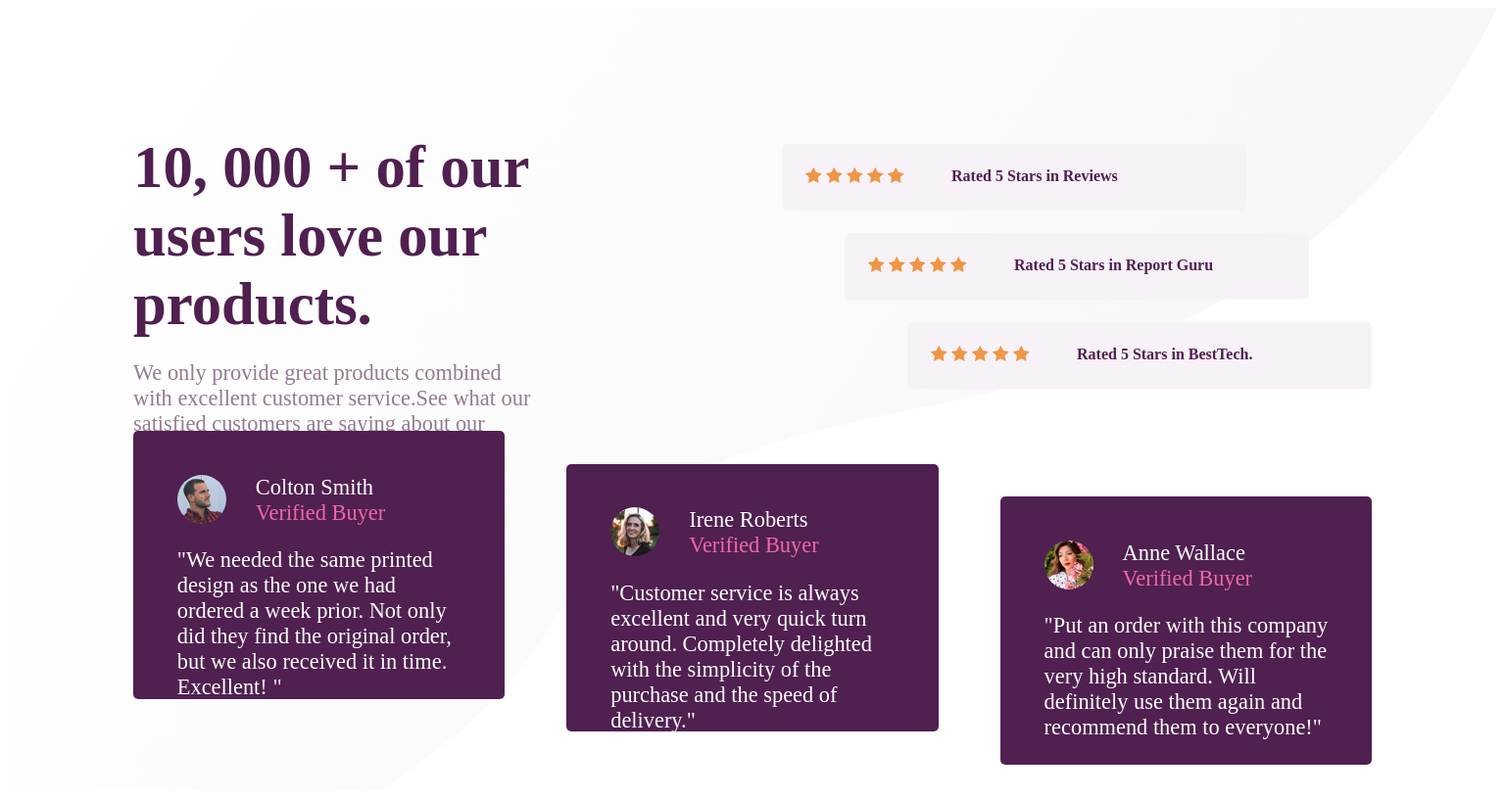
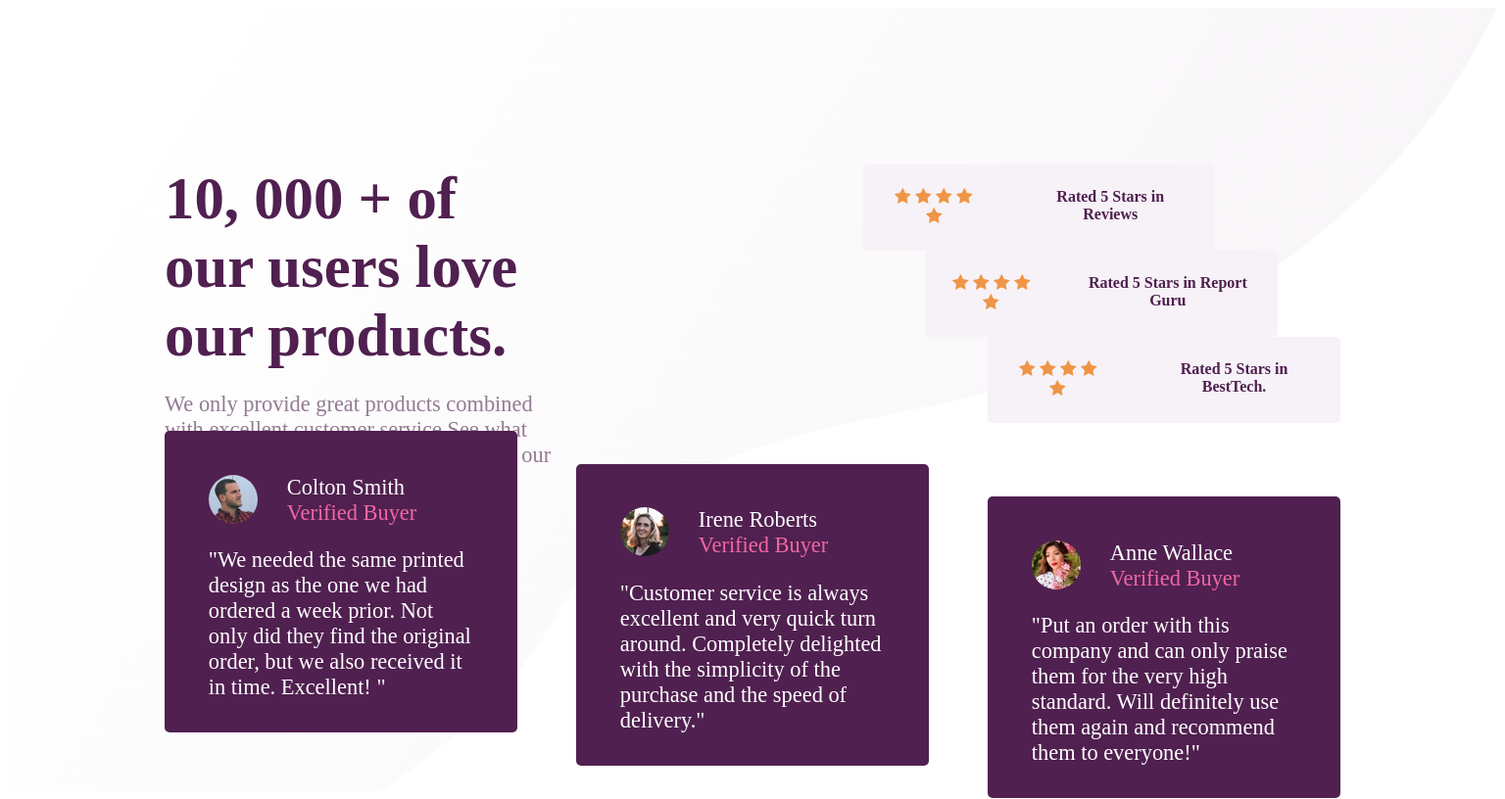
Before and after one commit to Grasit/Social-Proof-Section, a plain HTML site: page index.html in a window 1536 px wide. Shown: the whole page at 98% size. Drawn offline with Linux system fonts and the light colour scheme.

Commit message:
Update style.css

```diff
--- a/style.css
+++ b/style.css
@@ -80,7 +80,7 @@
         display: flex;
         flex-direction: row;
         flex-wrap: wrap;
-        padding: 8em;
+        padding: 10em;
         height: 100vh;
     }
 
@@ -118,7 +118,7 @@
         margin-bottom: 0;
         position: relative;
         padding: 1.5em;
-        width: 75%;
+        width: 60%;
     }
 
     .review_inner_1 {
@@ -144,7 +144,7 @@
 
     .comment_1, .comment_2, .comment_3 {
         width: 30%;
-        height: 80%;
+        height: 90%;
         font-size: 1.4em;
         position: relative;
         margin-bottom: 0;
```
